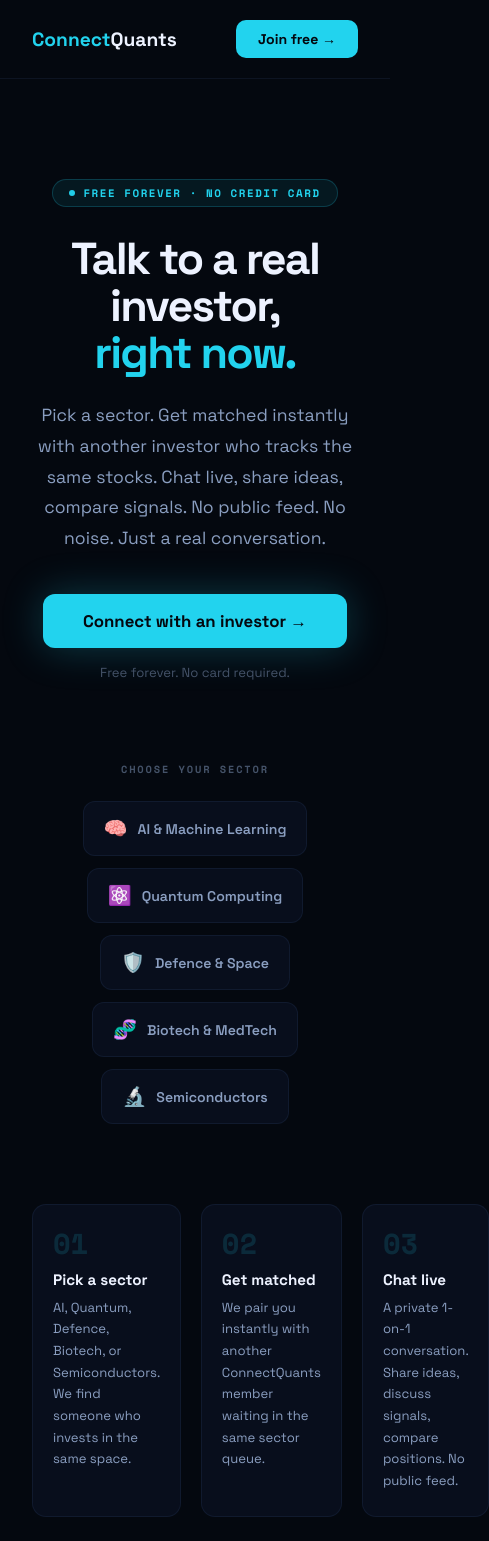
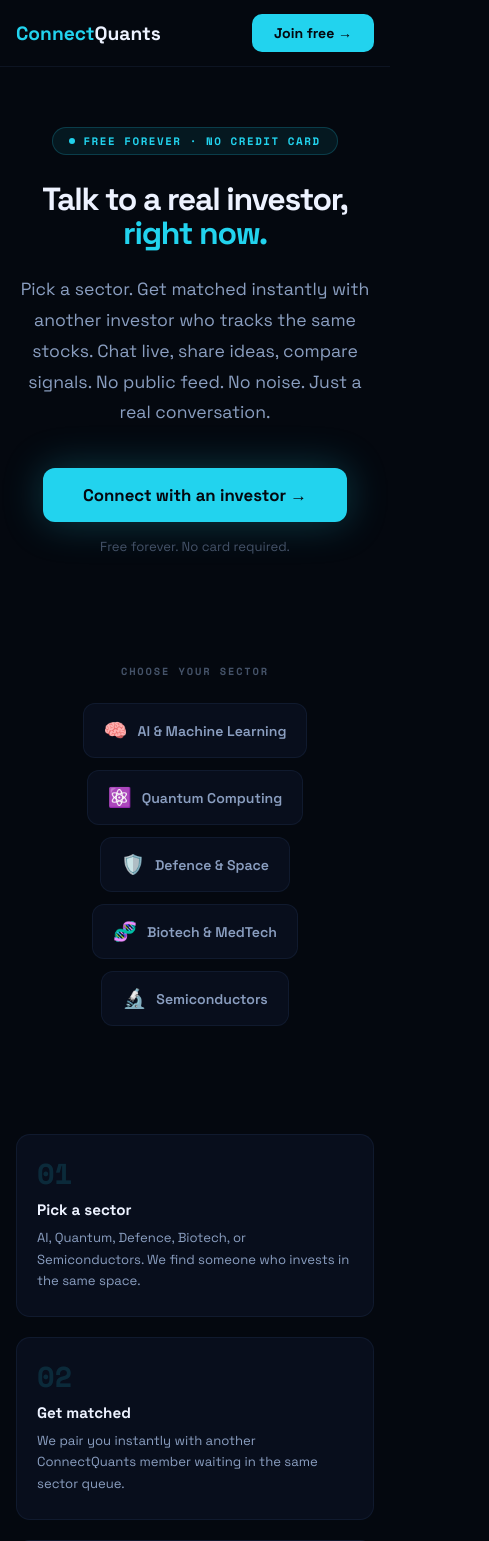
Before and after one commit to davemelin6-rgb/quantconnect, a React (Vite) app: page / in a window 390 px wide. Shown: the top 1541 px of the page, 489 px wide, since content can reach past the window. Built offline with nearby package versions, Linux system fonts and the light colour scheme; no server answers; the HTML template or start-up script is replaced by a standard one.

Commit message:
Add mobile responsive layout for all screens

```diff
--- a/src/Connect.jsx
+++ b/src/Connect.jsx
@@ -133,7 +133,7 @@
     <div style={{ minHeight:"100vh", background:T.bg, display:"flex", flexDirection:"column" }}>
 
       {/* Header */}
-      <header style={{ padding:"16px 24px", borderBottom:`1px solid ${T.border}`, display:"flex", alignItems:"center", justifyContent:"space-between" }}>
+      <header className="connect-header" style={{ padding:"16px 24px", borderBottom:`1px solid ${T.border}`, display:"flex", alignItems:"center", justifyContent:"space-between", flexWrap:"wrap", gap:8 }}>
         <div style={{ fontFamily:"'Space Grotesk',sans-serif", fontWeight:800, fontSize:"1.1rem", color:T.ink }}>
           <span style={{ color:T.cyan }}>Connect</span>Quants
         </div>
@@ -150,7 +150,7 @@
       </header>
 
       {/* Main */}
-      <main style={{ flex:1, display:"flex", flexDirection:"column", alignItems:"center", justifyContent: state==="idle"||state==="queued" ? "center" : "flex-start", padding:"32px 24px", maxWidth:640, margin:"0 auto", width:"100%" }}>
+      <main className="connect-main" style={{ flex:1, display:"flex", flexDirection:"column", alignItems:"center", justifyContent: state==="idle"||state==="queued" ? "center" : "flex-start", padding:"32px 24px", maxWidth:640, margin:"0 auto", width:"100%" }}>
 
         {/* IDLE — topic picker */}
         {state==="idle" && (
--- a/src/Landing.jsx
+++ b/src/Landing.jsx
@@ -84,7 +84,7 @@
 
       {/* How it works */}
       <section style={{ maxWidth: 760, margin: "0 auto", padding: "0 32px 100px" }}>
-        <div style={{ display: "grid", gridTemplateColumns: "repeat(3,1fr)", gap: 20 }}>
+        <div className="how-grid" style={{ display: "grid", gridTemplateColumns: "repeat(3,1fr)", gap: 20 }}>
           {[
             { num: "01", title: "Pick a sector", desc: "AI, Quantum, Defence, Biotech, or Semiconductors. We find someone who invests in the same space." },
             { num: "02", title: "Get matched", desc: "We pair you instantly with another ConnectQuants member waiting in the same sector queue." },
--- a/src/index.css
+++ b/src/index.css
@@ -15,3 +15,43 @@
 .fade-in { animation: fadeIn .4s ease; }
 
 @keyframes pulse { 0%,100% { opacity:1; } 50% { opacity:.4; } }
+
+/* ── Mobile ─────────────────────────────────────────── */
+@media (max-width: 640px) {
+
+  /* Landing — nav */
+  nav { padding: 14px 16px !important; }
+
+  /* Landing — hero */
+  section { padding: 60px 16px 48px !important; }
+
+  /* Landing — how it works grid collapses to 1 col */
+  .how-grid {
+    grid-template-columns: 1fr !important;
+  }
+
+  /* Landing — sector buttons full width */
+  .sector-btn {
+    width: 100%;
+    justify-content: flex-start;
+  }
+
+  /* Auth — form padding */
+  .auth-wrap { padding: 24px 16px !important; }
+
+  /* Connect — header */
+  .connect-header { padding: 12px 16px !important; }
+
+  /* Connect — main area */
+  .connect-main { padding: 16px 16px !important; }
+
+  /* Connect — topic buttons full width */
+  .topic-btn { width: 100% !important; }
+
+  /* Connect — chat input stays at bottom */
+  .chat-input-row { padding: 10px 0 !important; }
+
+  /* General */
+  h1 { font-size: clamp(2rem, 8vw, 3rem) !important; }
+  h2 { font-size: clamp(1.4rem, 6vw, 2rem) !important; }
+}
```
